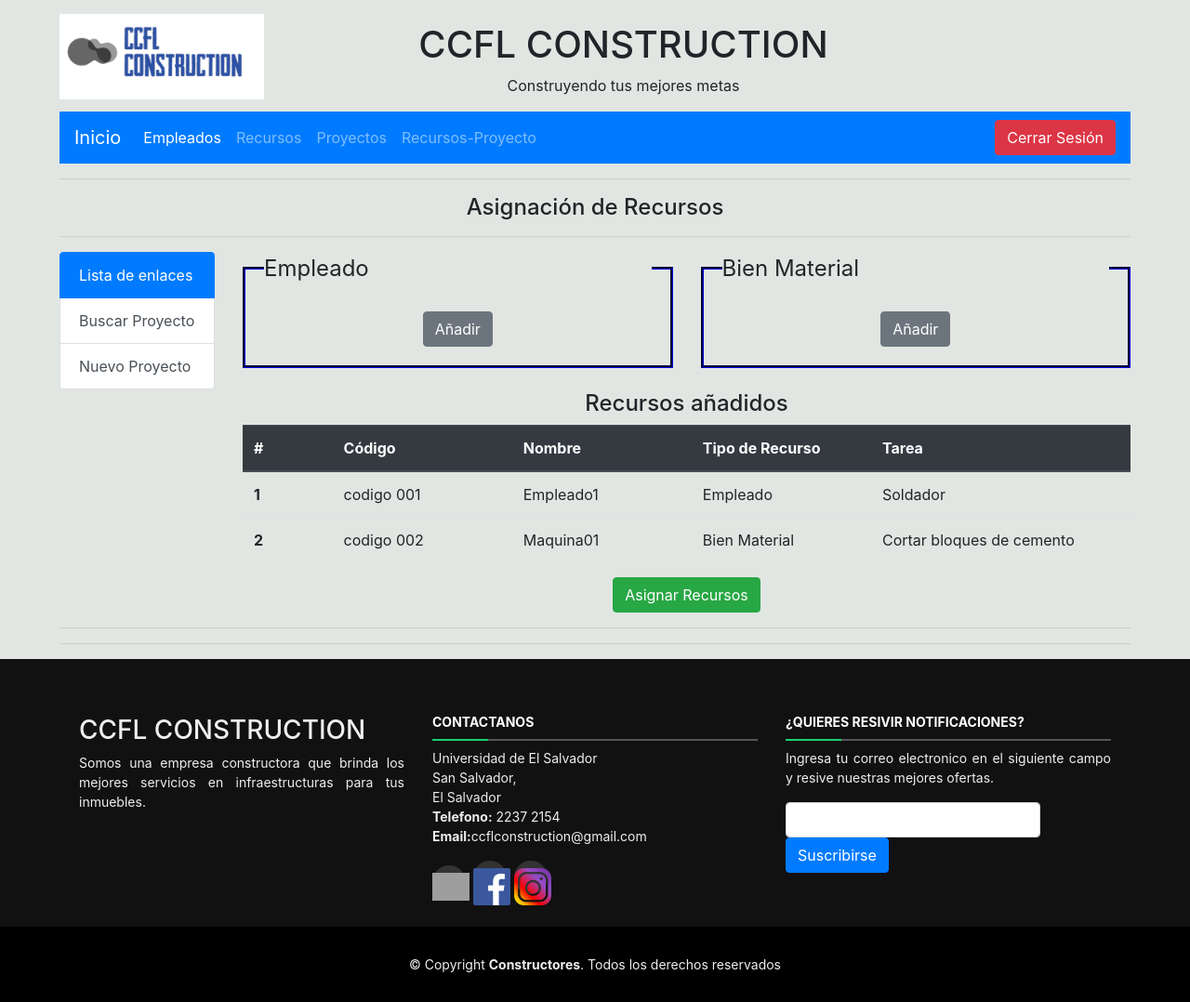
After one commit to FCamposP/tarea-hdp, a Django app: page /proyectos/asignacionRecurso/ in a window 1280 px wide. The commit adds this page. Shown: the whole page at 93% size. Run offline with Django 3.2, Linux system fonts and the light colour scheme; a user stored in the database is signed in; some libraries are stand-ins or nearby versions; grey boxes are pictures that could not be loaded.

Commit message:
modificacion en archivo base y creacion de nuevos templates en proyecto

```diff
--- a/apps/proyecto/urls.py
+++ b/apps/proyecto/urls.py
@@ -7,5 +7,9 @@ from django.contrib.auth.views import login
 app_name="proyectos"
 urlpatterns = [
     url(r'^busquedaProyecto/$',login_required(buscarProyecto.as_view()),name="busquedaProyecto"),
+    url(r'^edicionProyecto/$',login_required(editarProyecto.as_view()),name="editarProyecto"),
+    url(r'^asignacionRecurso/$',login_required(asignacionRecurso.as_view()),name="asignacionRecurso"),
+    url(r'^detalleProyecto/$',login_required(detalleProyecto.as_view()),name="detalleProyecto"),
+    url(r'^solicitarRecursos/$',login_required(solicitarRecursos.as_view()),name="solicitarRecursos"),
 
 ]
--- a/apps/proyecto/views.py
+++ b/apps/proyecto/views.py
@@ -4,3 +4,17 @@ from django.views.generic import TemplateView
 
 class buscarProyecto(TemplateView):
 	template_name='proyecto/BuscarProyecto.html'
+
+
+class asignacionRecurso(TemplateView):
+	template_name='proyecto/AsignacionRecurso.html'
+
+
+class editarProyecto(TemplateView):
+	template_name='proyecto/EditarProyecto.html'
+
+class detalleProyecto(TemplateView):
+	template_name='proyecto/DetalleProyecto.html'
+
+class solicitarRecursos(TemplateView):
+	template_name='proyecto/SolicitarRecursos.html'
--- a/static/css/estilos.css
+++ b/static/css/estilos.css
@@ -1,23 +1,42 @@
 body{background: #E1E6E2;
 }
 
-header,.main,#navbar{width:90%;
+header,.main,#navbar,.separadores{width:90%;
 margin:auto; }
-
-
-
 
 .titulo{
   display: inline-block;
 
 }
 
-#buscadorProyecto{
-  width: 40%;
-  margin-left: 42%
+#identificacion{
+  color:white;
+  text-align: center;
 }
 
+#buscadorProyecto{
+  width: 35%;
+  margin-left: 63%
+}
 
+.groupbox{
+width: 100%;
+border: solid darkblue;
+padding: 20px;
+border-style:groove;
+}
+
+.btnAñadir{
+  text-align: center;
+}
+
+#recursoAñadido{
+  text-align: center;
+}
+
+.centrarCol{
+text-align: center;
+}
 #footer {
     background: #000;
     padding: 0 0 30px 0;
--- a/templates/base/base.html
+++ b/templates/base/base.html
@@ -16,18 +16,18 @@
 <body >
     {% block header %}
   <header id="header">
-
-
     <div class="hero-text text-center">
-          <a href="" class="col-md-3"><img id="logo" style="float:left; padding: 15px 0 0 0;"  src="{% static 'img/logo.jpg' %}" alt="Logo ccfl" width="220px"></a>
+      {%block logo%}
+      <a href="http://127.0.0.1:8000/const/index/" class="col-md-3"><img id="logo" style="float:left; padding: 15px 0 0 0;"  src="{% static 'img/logo.jpg' %}" alt="Logo ccfl" width="220px"></a>
+      {% endblock %}
       <div class="col-md-9" style="margin:auto; ">
         <h1>CCFL CONSTRUCTION</h1>
         <p>{% block mensaje%}Construyendo tus mejores metas{% endblock %}</p>
       </div>
+    </div>
+  </header>
+  {% endblock %} <!--fin de block header-->
 
-      </div>
-
-      </header>
               {% block navbar %}
               <div id="navbar">
                 <nav class = "navbar navbar-expand-lg navbar-dark bg-primary">
@@ -47,9 +47,7 @@
                       <li class = "nav-item">
                         <a class="nav-link" href="http://127.0.0.1:8000/proyectos/busquedaProyecto/"> <font style = "vertical-align: inherit;"> <font style = "vertical-align: inherit;"> Proyectos </font> </font> </a>
                       </li>
-                      <li class = "nav-item">
-                        <a class="nav-link" href="#"> <font style = "vertical-align: inherit;"> <font style = "vertical-align: inherit;"> Registrar asistencias </font> </ font > </a>
-                      </li>
+
                       <li class = "nav-item">
                         <a class="nav-link" href="#"> <font style = "vertical-align: inherit;"> <font style = "vertical-align: inherit;"> Recursos-Proyecto </font> </ font > </a>
                       </li>
@@ -59,28 +57,23 @@
 
                     <form class = "form-inline my-2 my-lg-0">
 
-                      <a class="btn btn-danger" href="{% url 'logout'%}" role="button">Salir</a>
+                      <a class="btn btn-danger" href="{% url 'logout'%}" role="button">Cerrar Sesión</a>
                     </form>
 
                   </div>
                 </nav>
-              </div>
-                 {% endblock %}
+              </div> <!--fin de navbar-->
+                 {% endblock %}       <!--fin de block navbar-->
 
 
-
-
-
+   <div class="separadores">
+      <hr>{% block Apartado%} {% endblock %} <hr>
   </div>
 
+   <section class="main">
       {%block cuerpo%}
-
-   <section class="main">
-      <hr>{% block Apartado%} {% endblock %} <hr>
-      {% endblock %}
-
     <div class= "row">
-      <aside class="col-md-3">
+      <aside class="col-md-2">
         {%block links%}
           <div class="list-group">
               <a href="#" class="list-group-item list-group-item-action active">
@@ -91,24 +84,28 @@
               <a href="#" class="list-group-item list-group-item-action">Enlace3</a>
               <a href="#" class="list-group-item list-group-item-action">Enlace4</a>
             </div>
-        {%endblock%}
+        {%endblock%}    <!--fin de block links-->
       </aside>
-      <section class="col-md-9">
+      <section class="col-md-10">
           {% block contenido %}
           <article>
               <h2></h2>
               <p>Esto es un ejemplo</p>
           </article>
-          {% endblock %}
+          {% endblock %} <!--fin de block contenido-->
       </section>
     </div>
+    {% endblock %} <!--fin de block cuerpo-->
    </section>
 
-  {% endblock %}
+
+  <div class="separadores">
+      <hr><hr>
+  </div>
 
    {% block footer %}
-    <div>
-        <hr><hr>
+    <div >
+
         <footer id="footer">
 
             <div class="footer-top">
@@ -162,7 +159,7 @@
 
           </footer>
     </div>
-    {% endblock %}
+    {% endblock %} <!--fin de block footer-->
 
    <script src="{% static 'js/bootstrap.js' %}"></script>
    <script src="{% static 'js/bootstrap.js' %}"></script>
--- a/templates/login/login.html
+++ b/templates/login/login.html
@@ -1,5 +1,6 @@
 {% extends 'base/base.html'%}
 {% block title %} Autentificación {% endblock %}
+{%block logo%} {% endblock %}
 {% block navbar %}{% endblock %}
 {% block links %}{% endblock %}
 {% block cuerpo %}
@@ -11,7 +12,7 @@
                     <div class="d-flex justify-content-center h-100">
                         <div class="card">
                             <div class="card-header">
-                                <h3>Registrarse</h3>
+                                <h3 id="identificacion">IDENTIFICACIÓN</h3>
 
                             </div>
                             <div class="card-body">
@@ -37,7 +38,7 @@
                             </div><!-- fin card-body-->
                             <div class="card-footer">
                                 <div class="d-flex justify-content-center">
-                                    <a href="#">¿Olvidaste tu password?</a>
+                                   <!-- <a href="#">¿Olvidaste tu password?</a> -->
                                 </div>
                             </div>
                         </div>
@@ -48,3 +49,4 @@
     </div>
 
 {% endblock %}
+{% block contenido %}{% endblock %}
--- /dev/null
+++ b/templates/proyecto/AsignacionRecurso.html
@@ -0,0 +1,68 @@
+{% extends 'base/base.html'%}
+{% block Apartado%} <h4 style=" text-align: center;">Asignación de Recursos</h4>{% endblock %}
+{%block links%}
+<div class="list-group">
+    <a href="#" class="list-group-item list-group-item-action active">Lista de enlaces</a>
+    <a href="http://127.0.0.1:8000/proyectos/busquedaProyecto/" class="list-group-item list-group-item-action">Buscar Proyecto</a>
+    <a href="http://127.0.0.1:8000/proyectos/edicionProyecto/" class="list-group-item list-group-item-action">Nuevo Proyecto</a>
+</div>
+{%endblock%}
+
+{% block contenido %}
+
+<div class="row">
+    <div class="col-md-6" class="cajasAñadir">
+        <fieldset class="groupbox">
+            <legend > Empleado</legend>
+
+            <div class="btnAñadir">
+            <button type="button" class="btn btn-secondary">Añadir</button>
+            </div>
+        </fieldset>
+    </div>
+    <div class="col-md-6">
+        <fieldset class="groupbox">
+            <legend > Bien Material</legend>
+            <div class="btnAñadir">
+                <button type="button" class="btn btn-secondary">Añadir</button>
+            </div>
+        </fieldset>
+    </div>
+</div>
+
+<br>
+<h4 id="recursoAñadido">Recursos añadidos</h4>
+
+<div class="recursosAsignar">
+    <table class="table">
+        <thead class="thead-dark">
+            <tr>
+                <th scope="col" style="width:9%">#</th>
+                <th scope="col" style="width:18%">Código</th>
+                <th scope="col" style="width:18%">Nombre</th>
+                <th scope="col" style="width:18%">Tipo de Recurso</th>
+                <th scope="col" style="width:26%">Tarea</th>
+            </tr>
+        </thead>
+        <tbody>
+            <tr>
+                <th scope="row">1</th>
+                <td>codigo 001</td>
+                <td>Empleado1</td>
+                <td>Empleado</td>
+                <td>Soldador</td>
+            </tr>
+            <tr>
+                <th scope="row">2</th>
+                <td>codigo 002</td>
+                <td>Maquina01</td>
+                <td>Bien Material</td>
+                <td>Cortar bloques de cemento</td>
+            </tr>
+        </tbody>
+    </table>
+    <div class="btnAñadir">
+        <button type="button" class="btn btn-success">Asignar Recursos</button>
+    </div>
+</div>
+{%endblock%}
```
Also changed, not shown: templates/proyecto/BuscarProyecto.html (+12 -14 lines), templates/proyecto/EditarProyecto.html (+13 -0 lines), templates/proyecto/SolicitarRecursos.html (added). Lines whose indentation alone changed are shown as unchanged.
